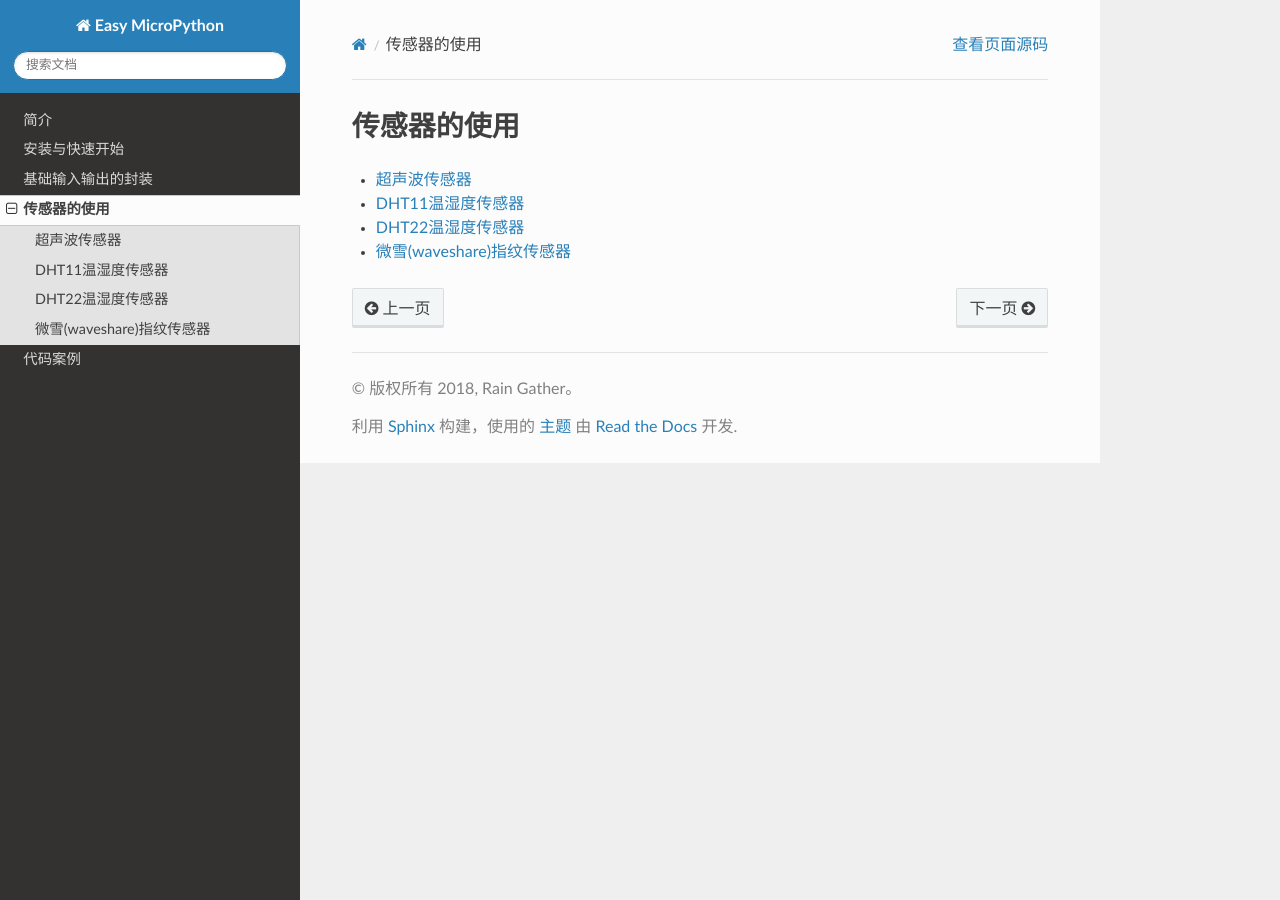
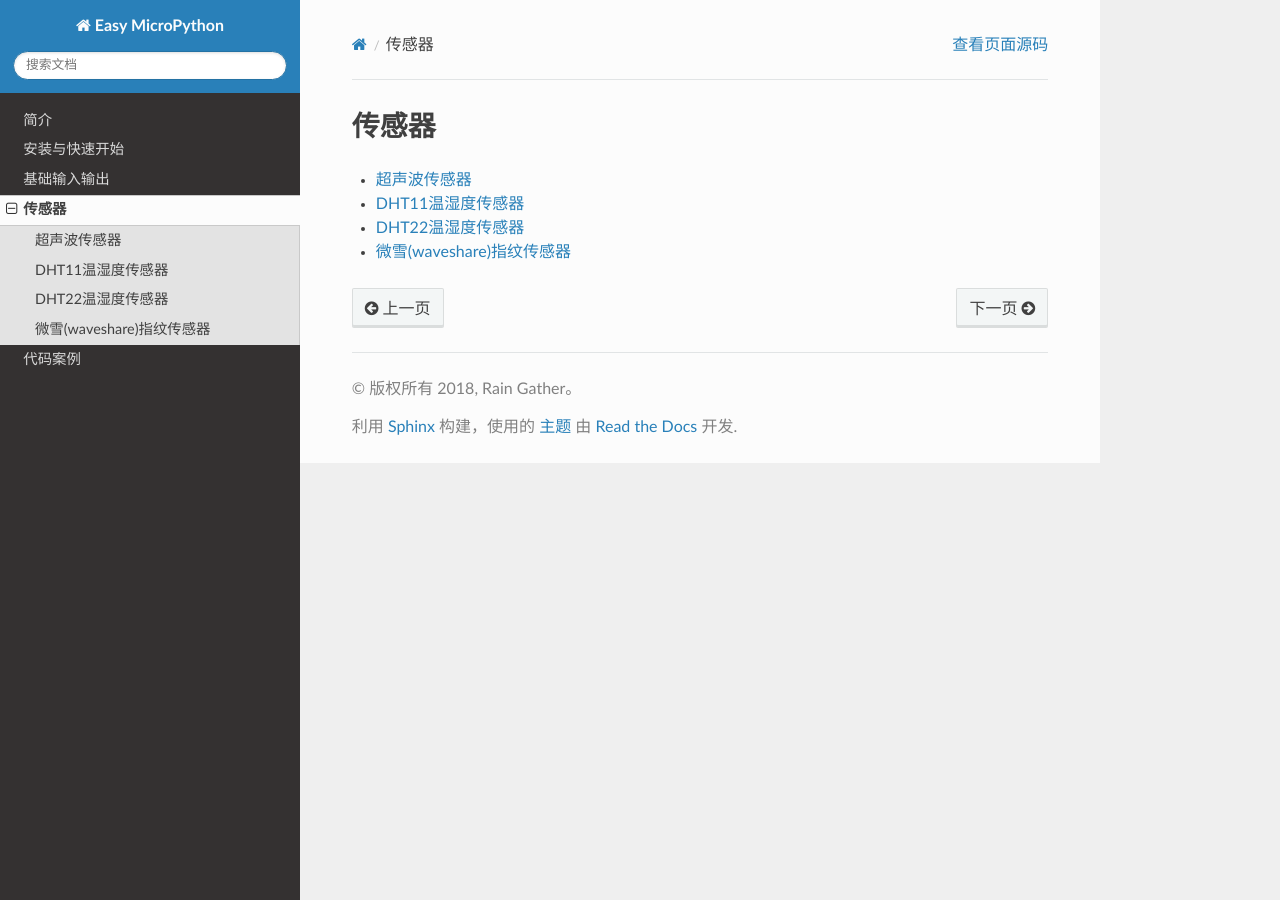
Before and after one commit to RainGather/Easy_MicroPython, a Sphinx documentation site: the page built from docs/sensors/index.rst, in a window 1280 px wide. Built offline with Sphinx 7.4.7 and the Read the Docs theme 2.0.0, drawn with Linux system fonts in a browser that asks for light colours.

Commit message:
docs tiny change

```diff
--- a/docs/io/PWM输出.rst
+++ b/docs/io/PWM输出.rst
@@ -8,7 +8,7 @@ PWM为脉冲宽度调制输出，可以理解成释放出最高电压一定百
 
 :ESP32: GPIOs 0, 1, 2, 3, 4, 5, 12, 13, 14, 15, 16, 17, 18 ,19, 21, 22, 23, 25, 26, 27, 32, 33支持
 
-MicroPython中，PWM的范围为0-1024.
+MicroPython中，PWM的范围为0-1023.
 
 可以用如下代码来产生PWM::
 
--- a/docs/io/index.rst
+++ b/docs/io/index.rst
@@ -1,4 +1,4 @@
-基础输入输出的封装
+基础输入输出
 ============================================
 
 .. toctree::
--- a/docs/sensors/index.rst
+++ b/docs/sensors/index.rst
@@ -1,4 +1,4 @@
-传感器的使用
+传感器
 ============================================
 
 .. toctree::
```
